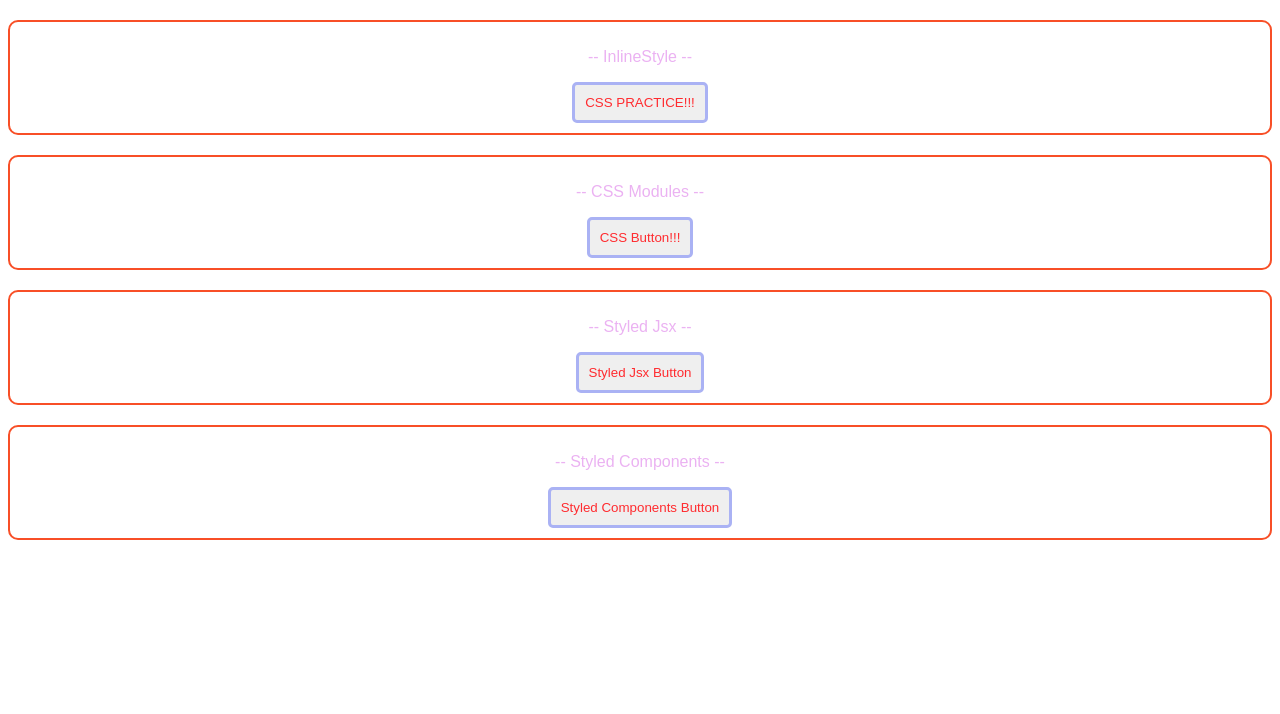
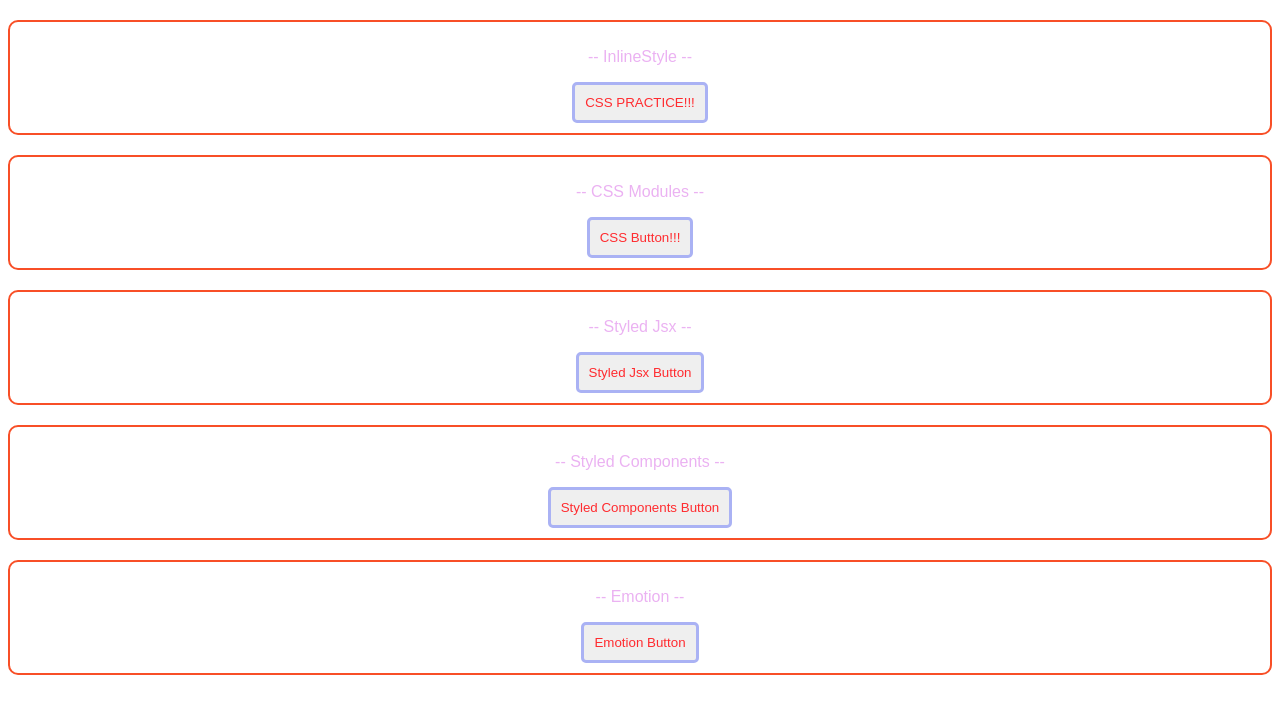
Before and after one commit to nyaafree/react-css-practice, a React (Create React App) app: page / in a window 1280 px wide. Shown: the top 714 px of the page. Built offline with nearby package versions, Linux system fonts and the light colour scheme.

Commit message:
feat: Emotionの記法について学ぶ

```diff
--- a/package.json
+++ b/package.json
@@ -8,6 +8,8 @@
   ],
   "main": "src/index.js",
   "dependencies": {
+    "@emotion/react": "11.7.1",
+    "@emotion/styled": "11.6.0",
     "node-sass": "7.0.1",
     "react": "17.0.2",
     "react-dom": "17.0.2",
--- a/src/App.js
+++ b/src/App.js
@@ -1,4 +1,5 @@
 import { CssModules } from "./components/CssModules";
+import { Emotion } from "./components/Emotion";
 import { InlineStyle } from "./components/inlineStyle";
 import { StyledComponents } from "./components/StyledComponents";
 import { StyledJsx } from "./components/StyledJsx";
@@ -11,6 +12,7 @@ export default function App() {
       <CssModules />
       <StyledJsx />
       <StyledComponents />
+      <Emotion />
     </div>
   );
 }
--- /dev/null
+++ b/src/components/Emotion.jsx
@@ -0,0 +1,30 @@
+/** @jsxRuntime classic */
+/** @jsx jsx */
+import { jsx, css } from "@emotion/react";
+import styled from "@emotion/styled";
+export const Emotion = () => {
+  const containerStyle = css`
+    border: solid 2px #f84f27;
+    padding: 10px;
+    border-radius: 10px;
+    margin: 20px auto;
+  `;
+  const titleStyle = css({
+    color: "#ebb2f2"
+  });
+  return (
+    <div css={containerStyle}>
+      <p css={titleStyle}>-- Emotion --</p>
+      <SButton>Emotion Button</SButton>
+    </div>
+  );
+};
+
+console.log(css);
+console.log(styled);
+const SButton = styled.button`
+  padding: 10px;
+  color: #ff2b2f;
+  border: 3px solid #aab2f4;
+  border-radius: 5px;
+`;
```
